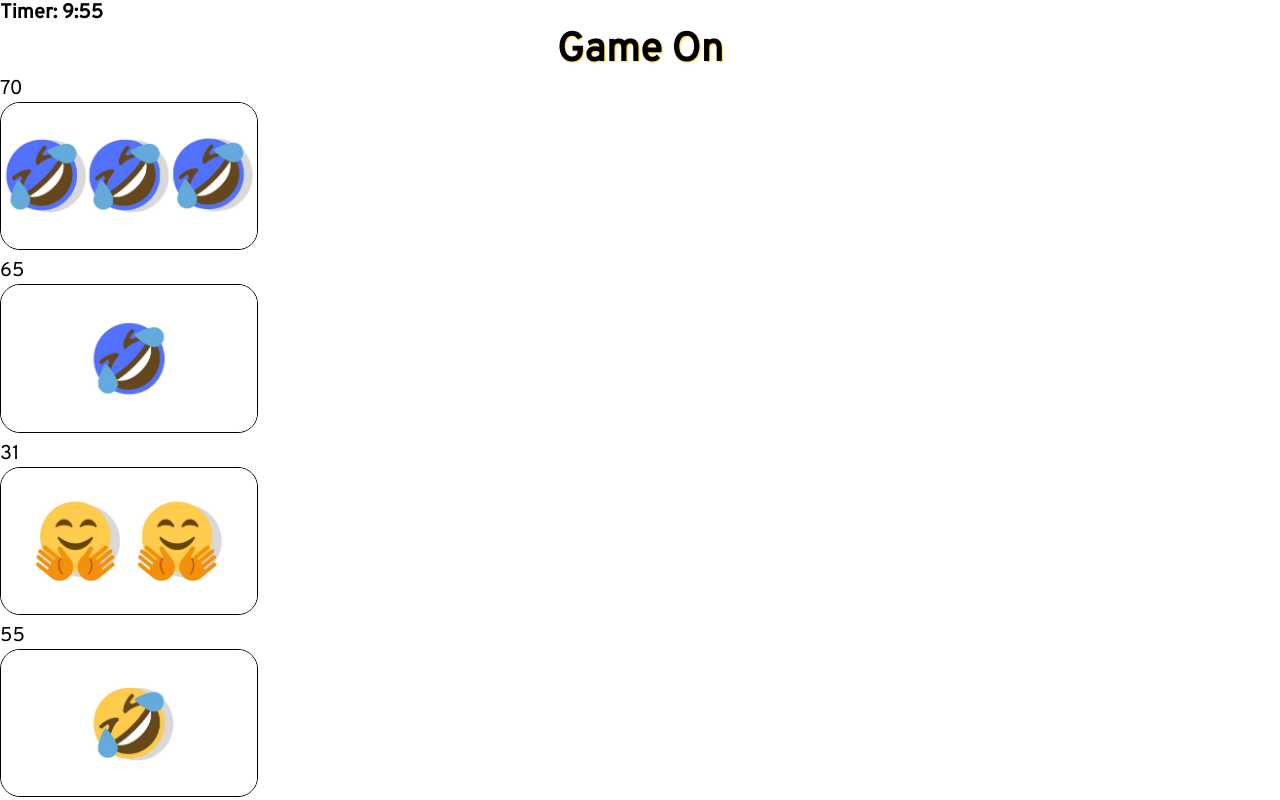
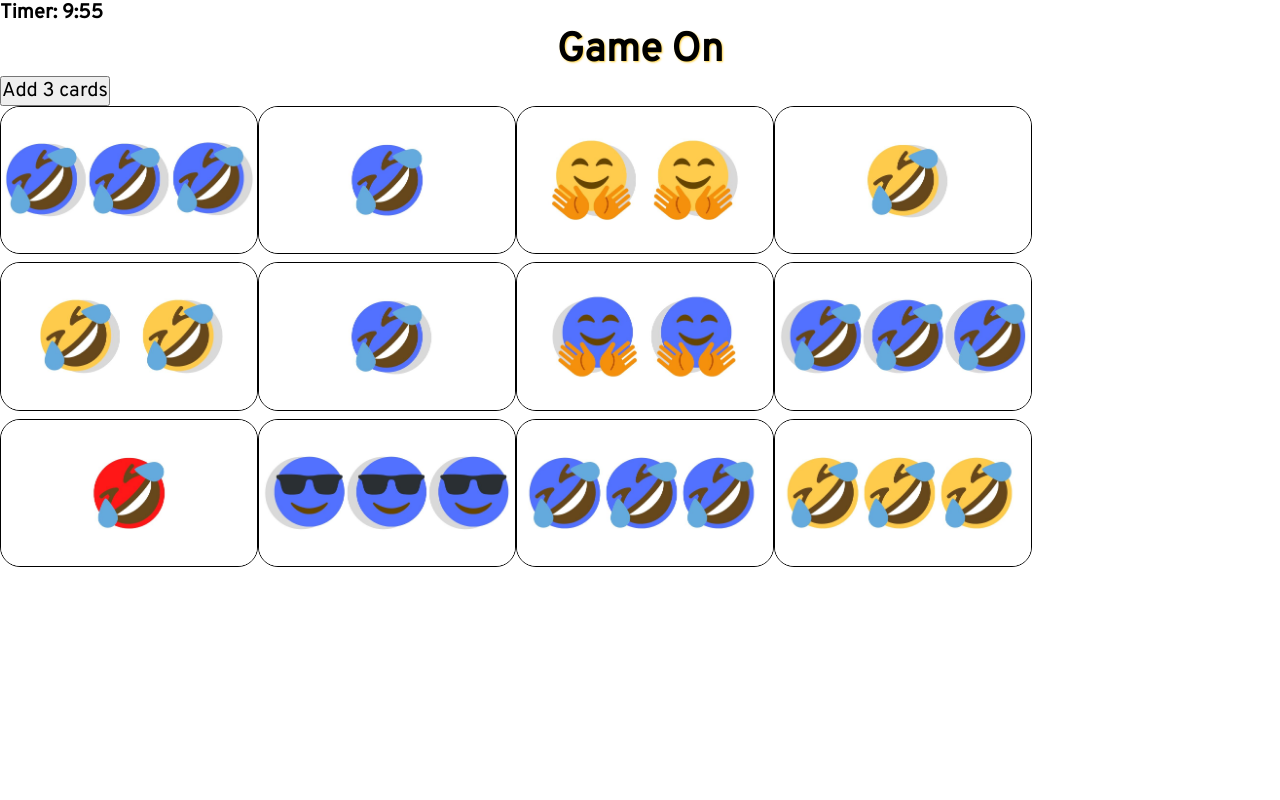
Before and after one commit to Tyouxik/Emoji-game, a React (Create React App) app in the folder client/: page /sologame in a window 1280 px wide. Shown: the top 800 px of the page. Built offline with nearby package versions, Linux system fonts and the light colour scheme.

Commit message:
fix add3Cards function to display new cards

```diff
--- a/client/src/Components/Games/SoloGame/SoloGame.js
+++ b/client/src/Components/Games/SoloGame/SoloGame.js
@@ -30,6 +30,18 @@ export default function SoloGame(props) {
     }
   }, [deck, setBoardCards]);
 
+  //Add 3 cards to the board
+  const add3Cards = () => {
+    console.log("I add 3 cards");
+    let addedCards = [];
+    if (deck.length !== 0) {
+      for (let i = 0; i < 3; i++) {
+        addedCards.push(deck.pop());
+      }
+    }
+    setBoardCards([...boardCards, ...addedCards]);
+  };
+
   if (!timeIsUp) {
     return (
       <>
@@ -37,6 +49,7 @@ export default function SoloGame(props) {
         <div>
           <h1 id="title">Game On</h1>
         </div>
+        <GameBtn onClick={add3Cards}>Add 3 cards</GameBtn>
         <Board boardCards={boardCards} />
       </>
     );
--- a/client/src/Components/Games/Sub-components/Board.js
+++ b/client/src/Components/Games/Sub-components/Board.js
@@ -1,4 +1,4 @@
-import React, { useState } from "react";
+import React, { useState, useEffect } from "react";
 import Card from "./Card";
 
 export default function Board(props) {
@@ -17,11 +17,11 @@ export default function Board(props) {
   }
   return (
     <div>
-      {props.boardCards.map((card) => {
+      {boardCards.map((card) => {
         return (
           <Card
             selectCard={selectCard}
-            key={card.id}
+            key={card.image}
             card={card}
             selectedCards={selectedCards}
           />
--- a/client/src/Components/Games/Sub-components/Card.js
+++ b/client/src/Components/Games/Sub-components/Card.js
@@ -1,4 +1,4 @@
-import React, { useState, useEffect } from "react";
+import React, { useState } from "react";
 import { CardImg } from "./style-Card.js";
 
 export default function Card(props) {
@@ -17,8 +17,6 @@ export default function Card(props) {
     }
   };
   return (
-    <>
-      <p>{card.id}</p>
     <CardImg
       isSelected={isSelected}
       onClick={selection}
@@ -26,6 +24,5 @@ export default function Card(props) {
       src={`images/${card.image}`}
       alt={card.image}
     />
-    </>
   );
 }
```
Lines whose indentation alone changed are shown as unchanged.
